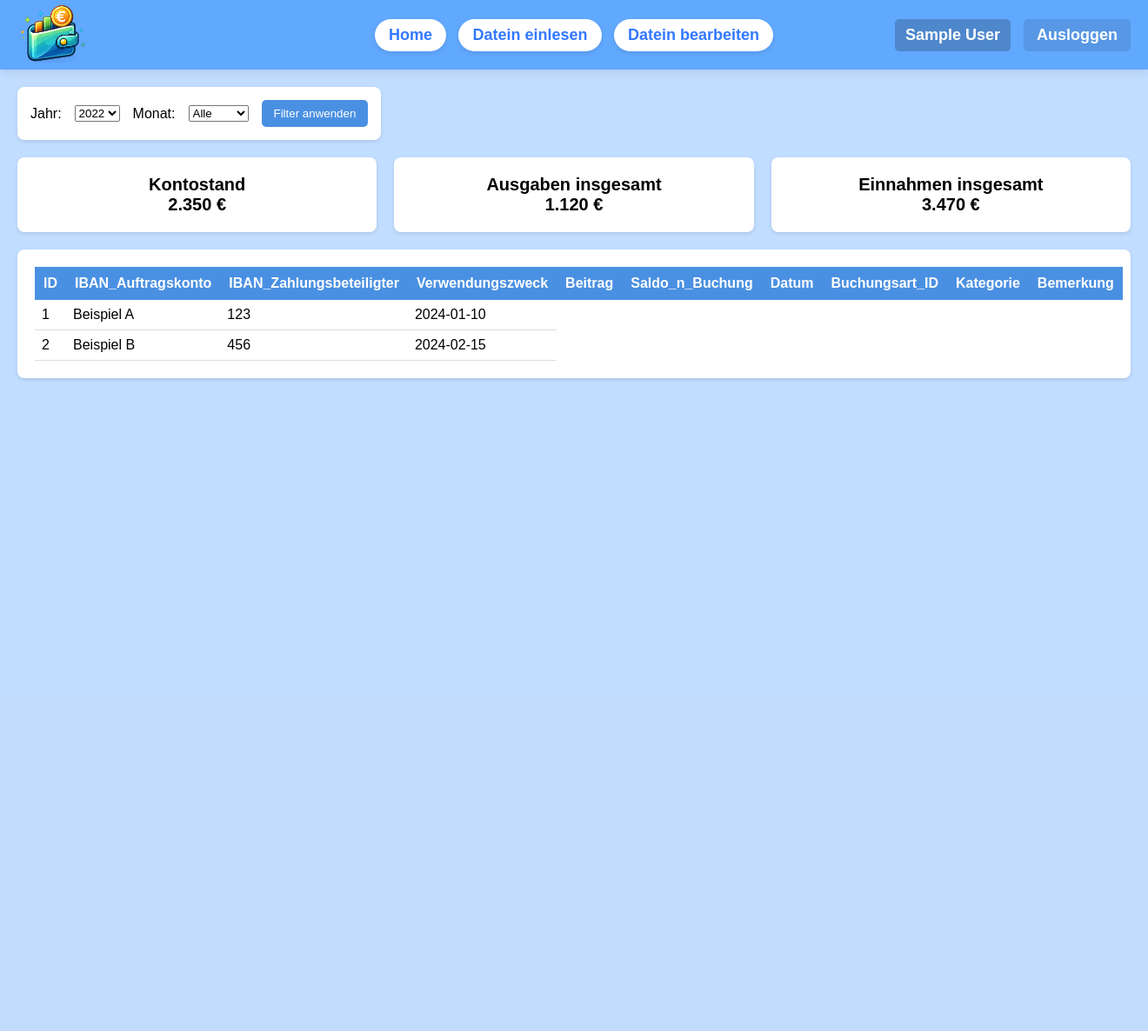
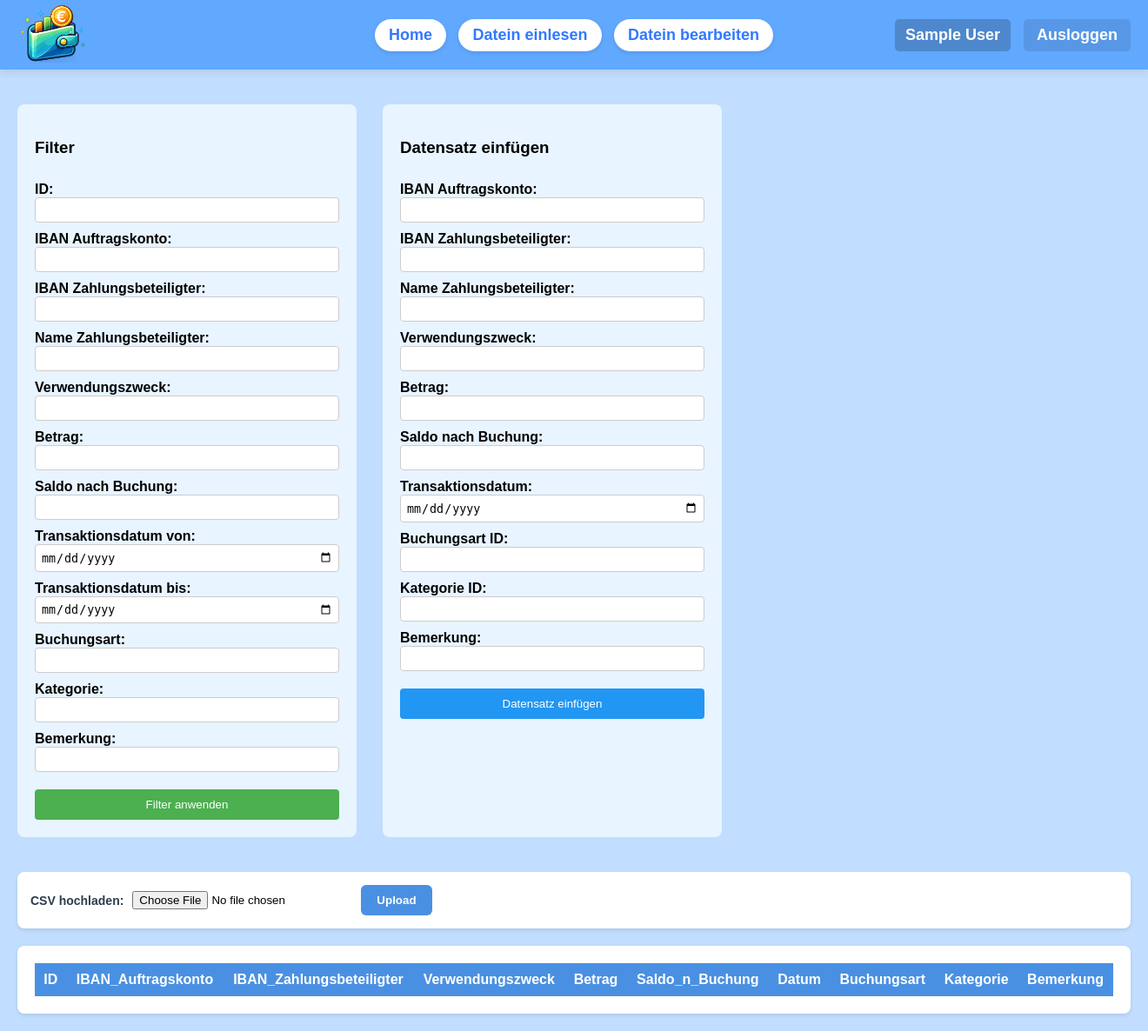
Before and after one commit to DCEv0LuTiOn/Finanzapp, a Flask app: page /data_input in a window 1320 px wide. Shown: the whole page at 87% size. Before the commit the page ends 437 px from the top, so only its background shows below. Run offline with Flask 3, Linux system fonts and the light colour scheme; the visitor is signed in with stand-in values (Sample User, id 1); lists and menus that the app fills with data are empty; parts of the project's set-up code (start-up, migrations or seed data) failed here and were passed over.

Commit message:
[OP | Änderungen Datenimport]

```diff
--- a/src/server.py
+++ b/src/server.py
@@ -5,6 +5,8 @@ from dtos import *
 import hashlib
 import calendar
 from datetime import datetime, timedelta
+import csv
+
 
 # Flask App definieren, static_folder auf public setzen
 app = Flask(
@@ -143,19 +145,28 @@ def menue():
             selected_kategorien = session["selected_kategorien"]
         else:
             # Beim ersten Laden: alle Kategorie-IDs auswählen
-            selected_kategorien = [str(kategorie.ID) for kategorie in kategorien]
+            if kategorien is not None:
+                selected_kategorien = [str(kategorie.ID) for kategorie in kategorien]
+                return render_template("menue/menue.html",
+                    user_name=session.get("name"),
+                    kategorien=kategorien,
+                    selected_kategorien=selected_kategorien,
+                    start_date=start_date,
+                    end_date=end_date)
 
     return render_template("menue/menue.html",
                           user_name=session.get("name"),
-                          kategorien=kategorien,
-                          selected_kategorien=selected_kategorien,
                           start_date=start_date,
                           end_date=end_date)
+
+
+
 
 #Menue ausliefern
 @app.route("/data_input")
 @login_required
 def data_input():
+
     return render_template("data_input.html", user_name=session.get("name"))
 
 #Menue ausliefern
@@ -218,6 +229,138 @@ def filterdatum_auslesen(filter_btn):
     return (start_date, end_date)
 
 
+#Dateininput
+
+@app.route("/data_input", methods=["POST"])
+def data_input_post():
+
+    #welcher Button wurde gedrückt? -> über name des Buttons im HTML-Formular
+    #Upload Button
+    if  request.form.get("btn_upload") == "upload":
+    # "uploaded_file" ist der Name des Input-Felds im HTML-Formular
+        uploaded_file = request.files.get("file_csv_Upload")
+        if uploaded_file:
+            list_data = extract_data(uploaded_file)
+
+            return render_template("data_input.html", data=list_data)
+
+
+    #welcher Button wurde gedrückt? -> über name des Buttons im HTML-Formular
+    #Filter Button
+    if  request.form.get("btn_filter") == "filter":
+
+        if request.form.get("txt_transaktionsdatum_von_filter"):
+            datum_von = datetime.strptime(request.form.get("txt_transaktionsdatum_von_filter"), "%Y-%m-%d")
+            datum_von = str(datum_von.strftime("%d.%m.%Y"))
+        if request.form.get("txt_transaktionsdatum_bis_filter"):
+            datum_bis = datetime.strptime(request.form.get("txt_transaktionsdatum_bis_filter"), "%Y-%m-%d")
+            datum_bis = str(datum_bis.strftime("%d.%m.%Y"))
+
+        transaction = TransaktionDTO(
+                ID=request.form.get("txt_id_filter"),
+                IBAN_Zahlungsbeteiligter=request.form.get("txt_iban_zahlungsbeteiligter_filter"),
+                Name_Zahlungsbeteiligter=request.form.get("txt_name_zahlungsbeteiligter_filter"),
+                Verwendungszweck=request.form.get("txt_verwendungszweck_filter"),
+                Betrag=float(request.form.get("Saldo nach Buchung").replace(",", ".") if request.form.get("Saldo nach Buchung") else 0.00),
+                Transaktions_Datum= datum_von if request.form.get("txt_transaktionsdatum_von_filter") else None,
+
+                Buchungsart_ID=db.get_id_by_buchungsart(request.form.get("txt_buchungsart_filter")).ID if request.form.get("txt_buchungsart_filter") else None,
+                Kategorie_ID=db.get_id_by_kategorie(request.form.get("txt_kategorie_filter"), session.get("user_id")).ID if request.form.get("txt_kategorie_filter") else None,
+                Saldo_nach_Buchung=float(request.form.get("txt_saldo_nach_buchung_filter").replace(",", ".") if request.form.get("txt_saldo_nach_buchung_filter") else 0.00)
+            )
+        data = db.get_filtered_transaktionen(transaction, session.get("user_id"), datum_bis if request.form.get("txt_transaktionsdatum_bis_filter") else None)
+
+        if data is not None:
+            return render_template("data_input.html", data=data)
+        else:
+            return render_template("data_input.html")
+
+
+    #welcher Button wurde gedrückt? -> über name des Buttons im HTML-Formular
+    #Insert Button
+    if  request.form.get("btn_insert") == "insert":
+        pass
+    return redirect(url_for("data_input"))
+
+'''
+In dieser Funktion werden die Transaktionsdaten ausgelesen, geprüft und in die Datenbanktabellen eingefügt.
+'''
+def extract_data(file) -> list[TransaktionDTO]:
+
+    list_data = []
+    if file:
+
+        stream = file.stream.read().decode("utf-8").splitlines()
+        reader = csv.DictReader(stream, delimiter=';')
+
+        first_row = next(reader, None)
+
+        new_bank = BankDTO(
+            BLZ=first_row["IBAN Auftragskonto"][4:12],
+            Name=first_row["Bankname Auftragskonto"]
+        )
+
+        if db.get_bank_by_blz(new_bank.BLZ) is None:
+            db.execute_insert_dtos(new_bank)
+
+        waehrung = WaehrungDTO(Waehrung=first_row["Waehrung"])
+        if db.get_id_by_waehrung(first_row.get("Waehrung")) is None:
+            db.execute_insert_dtos(waehrung)
+
+        new_konto = KontoDTO(
+            IBAN=first_row["IBAN Auftragskonto"],
+            BIC=first_row["BIC Auftragskonto"],
+            BLZ=first_row["IBAN Auftragskonto"][4:12],
+            Konto_Name=db.get_user_by_id(session.get("user_id")).Vorname + " " + db.get_user_by_id(session.get("user_id")).Nachname + " Konto",
+            Kontoinhaber_ID=session.get("user_id"),
+            Saldo=0.00,
+            Waehrung_ID=db.get_id_by_waehrung(first_row.get("Waehrung")).ID
+        )
+
+        if db.get_konto_by_iban(new_konto.IBAN) is None:
+            db.execute_insert_dtos(new_konto)
+
+        new_buchungsart = BuchungsartDTO(Buchungsart=first_row.get("Buchungstext"))
+        if db.get_id_by_buchungsart(new_buchungsart.Buchungsart) is None:
+                db.execute_insert_dtos(new_buchungsart)
+
+
+        transaction = TransaktionDTO(
+                IBAN_Auftragskonto=first_row.get("IBAN Auftragskonto"),
+                IBAN_Zahlungsbeteiligter=first_row.get("IBAN Zahlungsbeteiligter"),
+                Name_Zahlungsbeteiligter=first_row.get("Name Zahlungsbeteiligter"),
+                Verwendungszweck=first_row.get("Verwendungszweck"),
+                Betrag=float(first_row.get("Betrag").replace(",", ".")),
+                Transaktions_Datum=first_row.get("Valutadatum"),
+                Buchungsart_ID=db.get_id_by_buchungsart(first_row.get("Buchungstext")).ID,
+                Saldo_nach_Buchung=float(first_row.get("Saldo nach Buchung").replace(",", ".") if first_row.get("Saldo nach Buchung") else 0.00)
+            )
+        db.execute_insert_dtos(transaction)
+
+        for row in reader:
+
+            new_buchungsart = BuchungsartDTO(Buchungsart=row.get("Buchungstext"))
+            if db.get_id_by_buchungsart(new_buchungsart.Buchungsart) is None:
+                db.execute_insert_dtos(new_buchungsart)
+
+            transaction = TransaktionDTO(
+                IBAN_Auftragskonto=row.get("IBAN Auftragskonto"),
+                IBAN_Zahlungsbeteiligter=row.get("IBAN Zahlungsbeteiligter"),
+                Name_Zahlungsbeteiligter=row.get("Name Zahlungsbeteiligter"),
+                Verwendungszweck=row.get("Verwendungszweck"),
+                Betrag=float(row.get("Betrag").replace(",", ".")),
+                Transaktions_Datum=row.get("Valutadatum"),
+                Buchungsart_ID=db.get_id_by_buchungsart(row.get("Buchungstext")).ID,
+                Saldo_nach_Buchung=float(row.get("Saldo nach Buchung").replace(",", ".") if row.get("Saldo nach Buchung") else 0.00)
+            )
+
+            list_data.append(transaction)
+
+        db.execute_insert_dtos(list_data)
+    return list_data
+
+
+
 if __name__ == "__main__":
     # use_reloader=False ist der Schlüssel für VS Code Debugging!
     app.run(host="127.0.0.1", port=3000, debug=True, use_reloader=False)
--- a/src/static/css/data_input.css
+++ b/src/static/css/data_input.css
@@ -0,0 +1,160 @@
+body {
+    margin: 0;
+    background-color: #c1ddff;
+    font-family: Arial, sans-serif;
+}
+
+.page-container {
+    display: flex;
+    flex-direction: column;
+    padding: 20px;
+    gap: 20px;
+}
+
+.dual-form-container {
+    display: flex;
+    gap: 30px;
+    margin: 20px 0;
+}
+
+.form-box {
+    background: #e8f4ff;
+    padding: 20px;
+    border-radius: 8px;
+    width: 350px;
+    display: flex;
+    flex-direction: column;
+}
+
+.form-box label {
+    margin-top: 10px;
+    font-weight: bold;
+}
+
+.form-box input {
+    padding: 6px;
+    border: 1px solid #ccc;
+    border-radius: 4px;
+}
+
+.btn-green {
+    margin-top: 20px;
+    padding: 10px;
+    background: #4caf50;
+    color: white;
+    border: none;
+    border-radius: 4px;
+    cursor: pointer;
+}
+
+.btn-blue {
+    margin-top: 20px;
+    padding: 10px;
+    background: #2196f3;
+    color: white;
+    border: none;
+    border-radius: 4px;
+    cursor: pointer;
+}
+
+.btn-green:hover { background: #3e8e41; }
+.btn-blue:hover { background: #1976d2; }
+
+/* Upload-Box */
+.upload-container {
+    display: flex;
+    align-items: center;
+    gap: 10px;
+    background: white;
+    padding: 15px;
+    border-radius: 8px;
+    box-shadow: 0 2px 4px rgba(0,0,0,0.1);
+}
+
+.upload-container label {
+    font-weight: 600;
+    color: #2c3e50;
+    font-size: 14px;
+}
+
+/* Button */
+.btn-style {
+    background-color: #4a90e2;
+    color: white;
+    border: none;
+    padding: 10px 18px;
+    border-radius: 6px;
+    cursor: pointer;
+    font-weight: 600;
+    transition: background 0.2s ease;
+}
+
+.btn-style:hover {
+    background-color: #3a78c2;
+}
+
+/* Abstand für die letzte Zeile */
+.filter-row:last-child {
+    margin-top: 5px;
+}
+
+/* Tabelle */
+.table-wrapper {
+    background: white;
+    padding: 20px;
+    border-radius: 8px;
+    box-shadow: 0 2px 4px rgba(0,0,0,0.1);
+}
+
+table {
+    width: 100%;
+    border-collapse: collapse;
+}
+
+th {
+    background-color: #4a90e2;
+    color: white;
+    padding: 10px;
+}
+
+td {
+    padding: 8px;
+    border-bottom: 1px solid #ddd;
+}
+
+/* Dashboard-Kacheln */
+.stats-container {
+    display: flex;
+    gap: 20px;
+}
+
+.stat-box {
+    flex: 1;
+    background: white;
+    padding: 20px;
+    border-radius: 8px;
+    text-align: center;
+    font-size: 20px;
+    font-weight: bold;
+    box-shadow: 0 2px 4px rgba(0,0,0,0.1);
+}
+
+/* Diagramme */
+.charts-container {
+    display: flex;
+    gap: 20px;
+}
+
+.chart-box {
+    flex: 1;
+    background: white;
+    padding: 20px;
+    border-radius: 8px;
+    box-shadow: 0 2px 4px rgba(0,0,0,0.1);
+}
+
+.top-row {
+    display: flex;
+    align-items: center;
+    gap: 20px;
+}
--- a/src/templates/data_input.html
+++ b/src/templates/data_input.html
@@ -6,128 +6,118 @@
     <link rel="stylesheet" href="{{ url_for('static', filename='css/data_input.css') }}">
     <link rel="stylesheet" href="{{ url_for('static', filename='css/navigation.css') }}">
     <style>
-        body {
-            margin: 0;
-            background-color: #c1ddff;
-            font-family: Arial, sans-serif;
-        }
 
-        .page-container {
-            display: flex;
-            flex-direction: column;
-            padding: 20px;
-            gap: 20px;
-        }
-
-        /* Filter-Leiste */
-        .filter-container {
-            display: flex;
-            align-items: center;
-            gap: 15px;
-            background: white;
-            padding: 15px;
-            border-radius: 8px;
-            box-shadow: 0 2px 4px rgba(0,0,0,0.1);
-            width: fit-content;
-        }
-
-        .btn-style {
-            background-color: #4a90e2;
-            color: white;
-            border: none;
-            padding: 8px 14px;
-            border-radius: 5px;
-            cursor: pointer;
-        }
-
-        /* Tabelle */
-        .table-wrapper {
-            background: white;
-            padding: 20px;
-            border-radius: 8px;
-            box-shadow: 0 2px 4px rgba(0,0,0,0.1);
-        }
-
-        table {
-            width: 100%;
-            border-collapse: collapse;
-        }
-
-        th {
-            background-color: #4a90e2;
-            color: white;
-            padding: 10px;
-        }
-
-        td {
-            padding: 8px;
-            border-bottom: 1px solid #ddd;
-        }
-
-        /* Dashboard-Kacheln */
-        .stats-container {
-            display: flex;
-            gap: 20px;
-        }
-
-        .stat-box {
-            flex: 1;
-            background: white;
-            padding: 20px;
-            border-radius: 8px;
-            text-align: center;
-            font-size: 20px;
-            font-weight: bold;
-            box-shadow: 0 2px 4px rgba(0,0,0,0.1);
-        }
-
-        /* Diagramme */
-        .charts-container {
-            display: flex;
-            gap: 20px;
-        }
-
-        .chart-box {
-            flex: 1;
-            background: white;
-            padding: 20px;
-            border-radius: 8px;
-            box-shadow: 0 2px 4px rgba(0,0,0,0.1);
-        }
     </style>
 </header>
 
 <body>
     {% include 'navigation.html' %}
 
+
     <div class="page-container">
+    <div class="dual-form-container">
 
-        <!-- Filter -->
-        <div class="filter-container">
-            <label>Jahr:</label>
-            <select>
-                <option>2022</option>
-                <option>2023</option>
-                <option>2024</option>
-            </select>
+    <!-- Linkes Formular: Filter -->
+    <form class="form-box" method="post">
+        <h3>Filter</h3>
 
-            <label>Monat:</label>
-            <select>
-                <option>Alle</option>
-                <option>Januar</option>
-                <option>Februar</option>
-                <option>März</option>
-            </select>
+        <label>ID:</label>
+        <input type="text" name="txt_id_filter">
 
-            <button class="btn-style">Filter anwenden</button>
-        </div>
+        <label>IBAN Auftragskonto:</label>
+        <input type="text" name="txt_iban_auftragskonto_filter">
+
+        <label>IBAN Zahlungsbeteiligter:</label>
+        <input type="text" name="txt_iban_zahlungsbeteiligter_filter">
+
+        <label>Name Zahlungsbeteiligter:</label>
+        <input type="text" name="txt_name_zahlungsbeteiligter_filter">
+
+        <label>Verwendungszweck:</label>
+        <input type="text" name="txt_verwendungszweck_filter">
+
+        <label>Betrag:</label>
+        <input type="text" name="txt_betrag_filter">
+
+        <label>Saldo nach Buchung:</label>
+        <input type="text" name="txt_saldo_nach_buchung_filter">
+
+        <label>Transaktionsdatum von:</label>
+        <input type="date" name="txt_transaktionsdatum_von_filter">
+
+        <label>Transaktionsdatum bis:</label>
+        <input type="date" name="txt_transaktionsdatum_bis_filter">
+
+        <label>Buchungsart:</label>
+        <input type="text" name="txt_buchungsart_filter">
+
+        <label>Kategorie:</label>
+        <input type="text" name="txt_kategorie_filter">
+
+        <label>Bemerkung:</label>
+        <input type="text" name="txt_bemerkung_filter">
+
+        <button type="submit" class="btn-green" name="btn_filter" value="filter">Filter anwenden</button>
+    </form>
+
+
+    <!-- Rechtes Formular: Datensatz einfügen -->
+    <form class="form-box" method="post">
+        <h3>Datensatz einfügen</h3>
+
+        <!--<label>ID:</label>-->
+        <!--<input type="text" name="id">-->
+
+        <label>IBAN Auftragskonto:</label>
+        <input type="text" name="txt_iban_auftragskonto_insert">
+
+        <label>IBAN Zahlungsbeteiligter:</label>
+        <input type="text" name="txt_iban_zahlungsbeteiligter_insert">
+
+        <label>Name Zahlungsbeteiligter:</label>
+        <input type="text" name="txt_name_zahlungsbeteiligter_insert">
+
+        <label>Verwendungszweck:</label>
+        <input type="text" name="txt_verwendungszweck_insert">
+
+        <label>Betrag:</label>
+        <input type="text" name="txt_betrag_insert">
+
+        <label>Saldo nach Buchung:</label>
+        <input type="text" name="txt_saldo_nach_buchung_insert">
+
+        <label>Transaktionsdatum:</label>
+        <input type="date" name="txt_transaktionsdatum_insert">
+
+        <label>Buchungsart ID:</label>
+        <input type="text" name="txt_buchungsart_insert">
+
+        <label>Kategorie ID:</label>
+        <input type="text" name="txt_kategorie_insert">
+
+        <label>Bemerkung:</label>
+        <input type="text" name="txt_bemerkung_insert">
+
+        <button type="submit" class="btn-blue" name="btn_insert" value="insert">Datensatz einfügen</button>
+    </form>
+
+</div>
+
+
+        <form method="post" enctype="multipart/form-data">
+            <div class="upload-container">
+                <label for="csvUpload">CSV hochladen:</label>
+                <input type="file" name="file_csv_Upload" id="csv_upload" accept=".csv">
+                <button class="btn-style" type="submit" name="btn_upload" value="upload">Upload</button>
+            </div>
+        </form>
 
         <!-- Dashboard-Kacheln -->
-        <div class="stats-container">
-            <div class="stat-box">Kontostand<br>2.350 €</div>
-            <div class="stat-box">Ausgaben insgesamt<br>1.120 €</div>
-            <div class="stat-box">Einnahmen insgesamt<br>3.470 €</div>
-        </div>
+        <!-- <div class="stats-container">                                      -->
+        <!--     <div class="stat-box">Kontostand<br>2.350 €</div>-->
+        <!--     <div class="stat-box">Ausgaben insgesamt<br>1.120 €</div>-->
+        <!--     <div class="stat-box">Einnahmen insgesamt<br>3.470 €</div>-->
+        <!-- </div>-->
 
         <!-- Tabelle -->
         <div class="table-wrapper">
@@ -138,27 +128,33 @@
                         <th>IBAN_Auftragskonto</th>
                         <th>IBAN_Zahlungsbeteiligter</th>
                         <th>Verwendungszweck</th>
-                        <th>Beitrag</th>
+                        <th>Betrag</th>
                         <th>Saldo_n_Buchung</th>
                         <th>Datum</th>
-                        <th>Buchungsart_ID</th>
+                        <th>Buchungsart</th>
                         <th>Kategorie</th>
                         <th>Bemerkung</th>
                     </tr>
                 </thead>
                 <tbody>
+                    {% for row in data %}
                     <tr>
-                        <td>1</td>
-                        <td>Beispiel A</td>
-                        <td>123</td>
-                        <td>2024-01-10</td>
+                        <td>{{ row.ID }}</td>
+                        <td>{{ row.IBAN_Auftragskonto }}</td>
+                        <td>{{ row.IBAN_Zahlungsbeteiligter }}</td>
+                        <td>{{ row.Verwendungszweck }}</td>
+                        <td>{{ row.Betrag }}</td>
+                        <td>{{ row.Saldo_nach_Buchung }}</td>
+                        <td>{{ row.Transaktions_Datum }}</td>
+                        <td>{{ row.Buchungsart}}</td>
+                        <td>{{ row.Kategorie}}</td>
+                        <td>{{ row.Bemerkung}}</td>
+                        <td><button class="btn-style edit-btn">
+                            <img src="img/recyclebin.png" class="btn-icon">
+                        </button>
+                    </td>
                     </tr>
-                    <tr>
-                        <td>2</td>
-                        <td>Beispiel B</td>
-                        <td>456</td>
-                        <td>2024-02-15</td>
-                    </tr>
+                    {% endfor %}
                 </tbody>
             </table>
         </div>
```
Also changed, not shown: src/db.py (+110 -2 lines), src/dtos.py (+15 -0 lines), src/Database.db, src/static/img/recyclebin.png (added).
